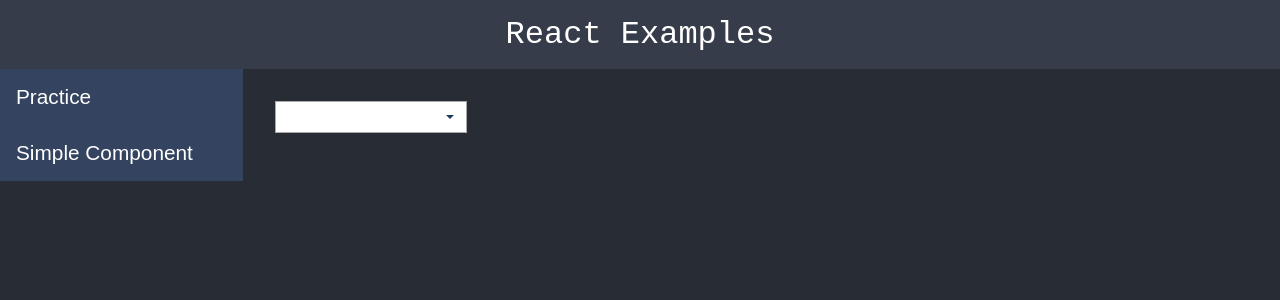
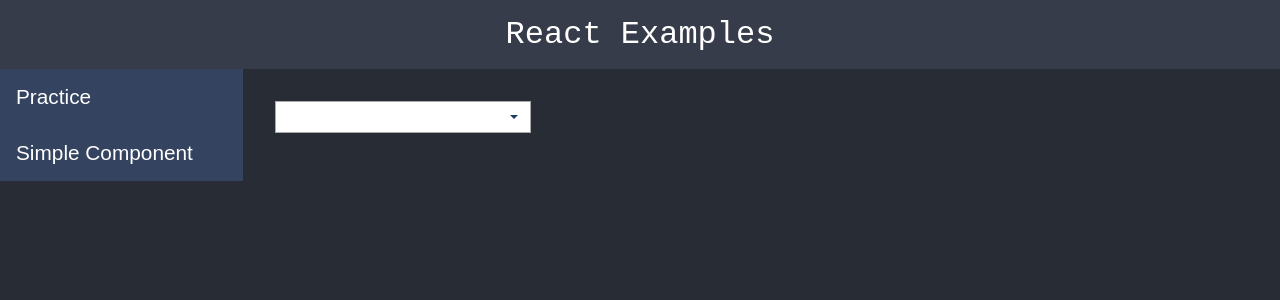
Before and after one commit to LunaGoodnight/react-crepe, a React (Create React App) app: page /tree in a window 1280 px wide. Shown: the top 300 px of the page. Built offline with nearby package versions, Linux system fonts and the light colour scheme.

Commit message:
[Add] tree

```diff
--- a/src/pages/ShowTree.js
+++ b/src/pages/ShowTree.js
@@ -5,7 +5,7 @@ import { subsidiaryList } from "./config/subsidiaryList";
 import styled from "styled-components";
 
 const WrapMenu = styled.div`
-  width: 12rem;
+  width: 16rem;
 `;
 
 export const ShowTree = () => {
```
